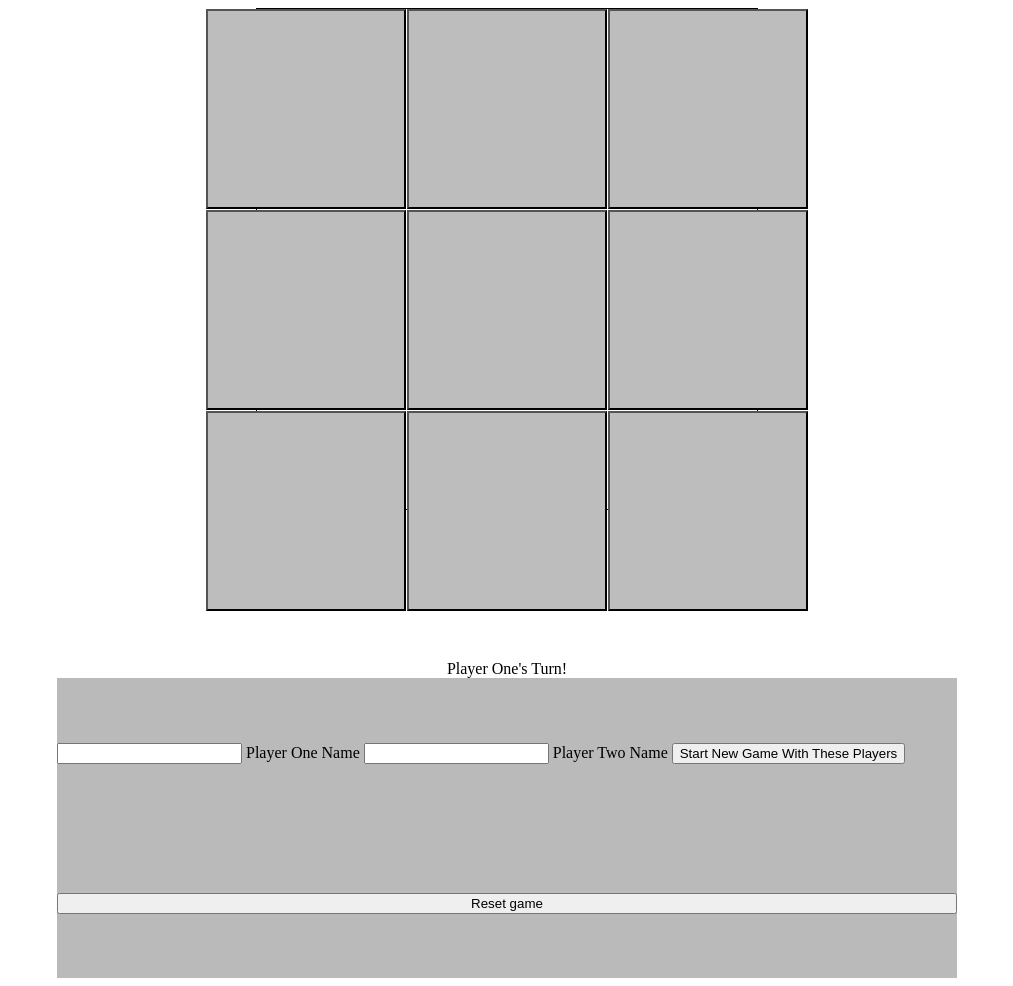
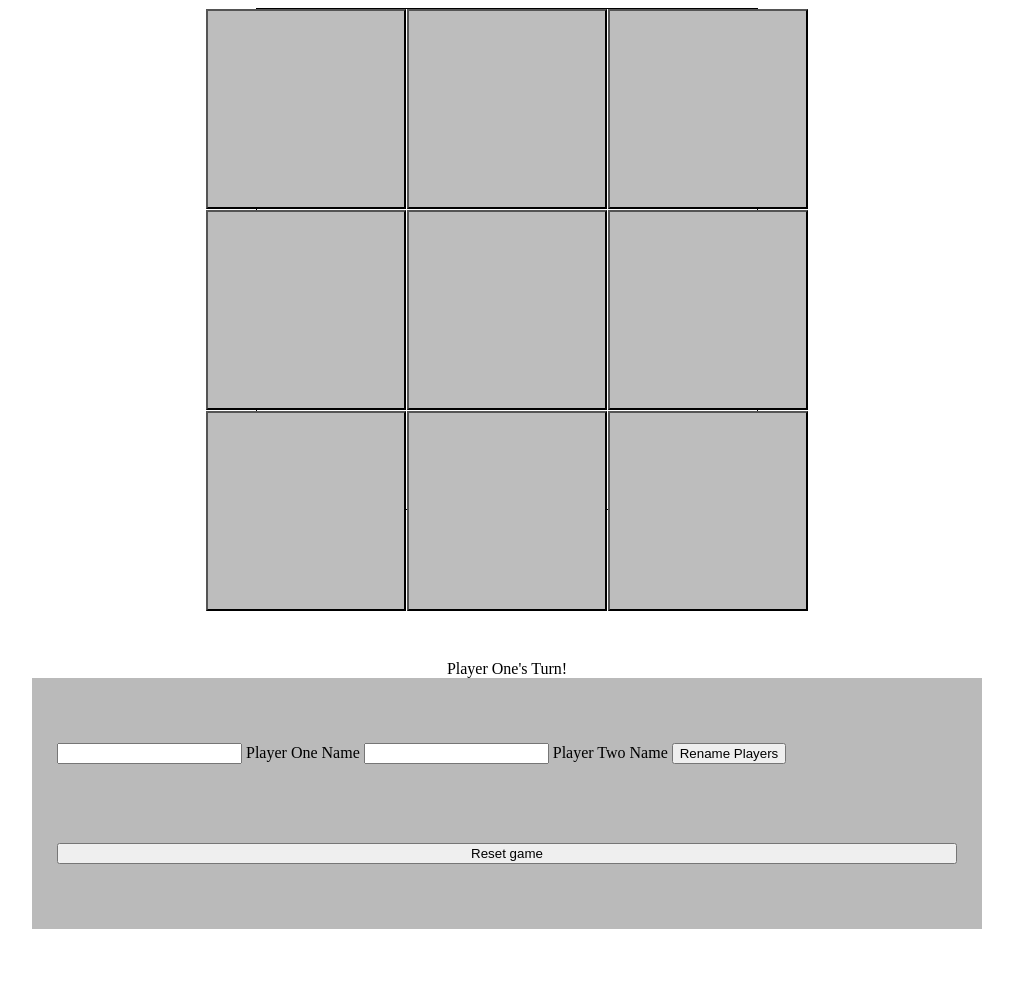
Before and after one commit to Hadddock/tictactoe, a website: page index.html in a window 1280 px wide. Shown: the whole page, without its empty margins (133-1146 px from the left). After the commit the page ends 937 px from the top, so only its background shows below. Drawn offline with Linux system fonts and the light colour scheme.

Commit message:
Change form submit value to Rename Players

```diff
--- a/index.html
+++ b/index.html
@@ -17,7 +17,7 @@
         <label for="playerOneName">Player One Name</label>
         <input type="text" name="playerTwoName" id="playerTwoName" />
         <label for="playerTwoName">Player Two Name</label>
-        <input type="submit" value="Start New Game With These Players" />
+        <input type="submit" value="Rename Players" />
       </form>
 
       <button id="reset">Reset game</button>
--- a/styles.css
+++ b/styles.css
@@ -32,12 +32,13 @@ body {
 }
 
 .gameControls {
+  padding: 2%;
   display: grid;
   grid-template-rows: 1fr 1fr;
   grid-template-columns: 1fr;
   background-color: rgb(186, 186, 186);
   width: 900px;
-  height: 300px;
+  height: 200px;
   flex-direction: column;
   align-items: center;
 }
```
